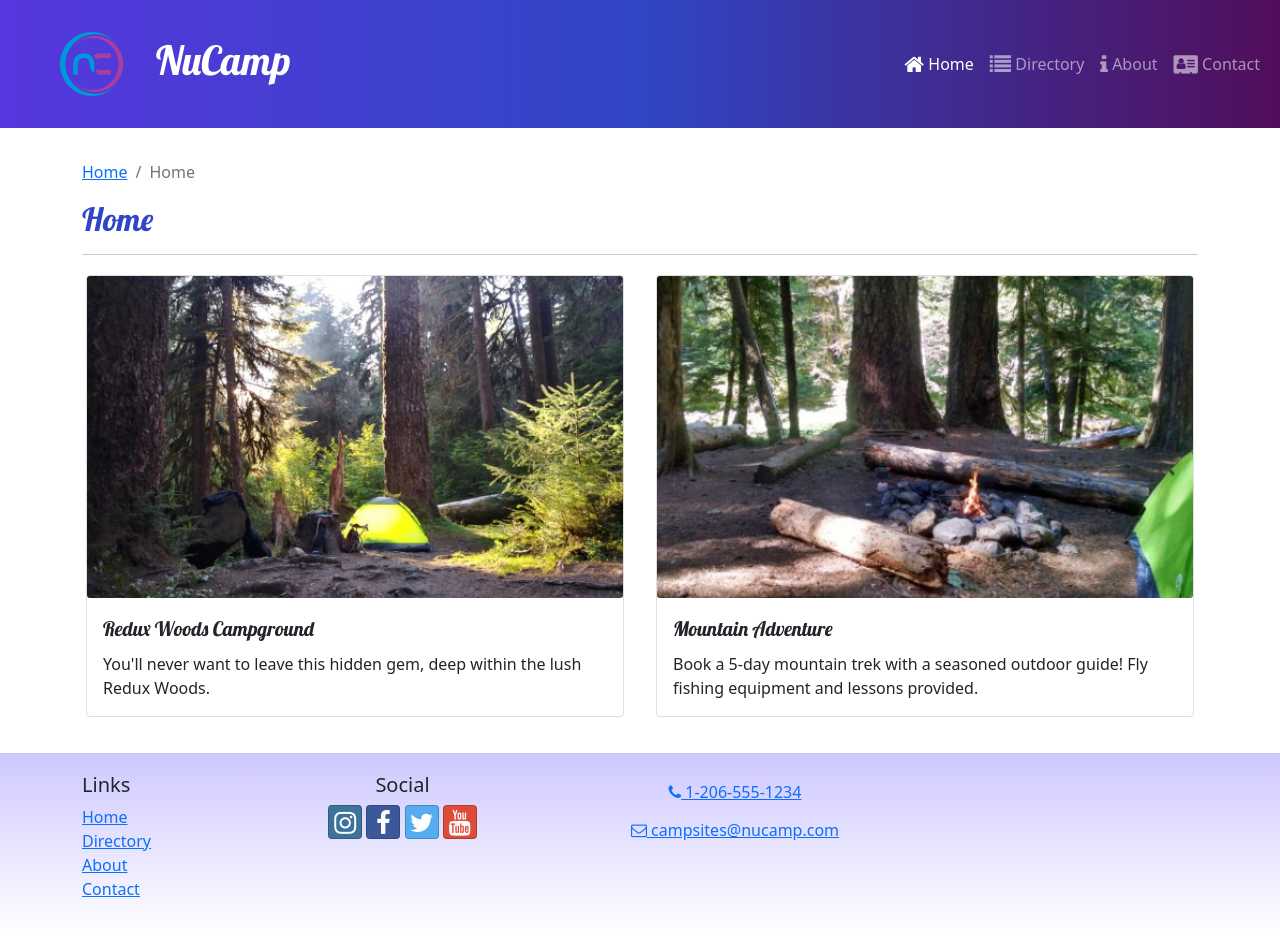
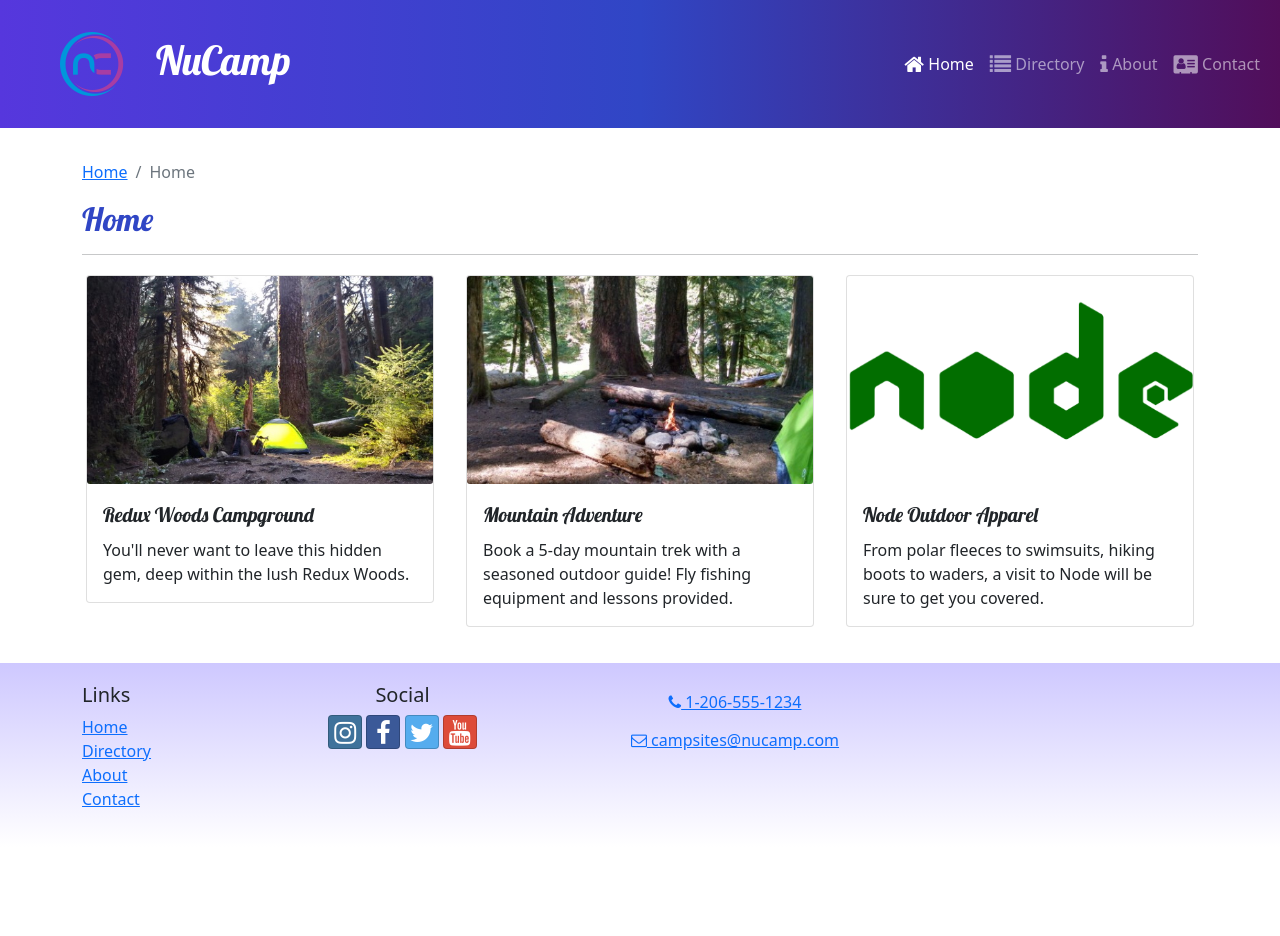
Before and after one commit to masaaapotat/nucampsite001, a React (Create React App) app: page / in a window 1280 px wide. After the commit the page ends 847 px from the top, so only its background shows below. Built offline with nearby package versions, Linux system fonts and the light colour scheme.

Commit message:
task three

```diff
--- a/src/features/display/DisplayList.js
+++ b/src/features/display/DisplayList.js
@@ -2,9 +2,10 @@
 import DisplayCard from './DisplayCard';
 import { selectFeaturedCampsite } from '../campsites/CampsitesSlice';
 import { selectFeaturedPromotion } from '../promotions/promotionsSlice';
+import {selectFeaturedPartner} from '../partners/partnersSlice'
 
 const DisplayList = () => {
-    const items = [selectFeaturedCampsite(), selectFeaturedPromotion()];
+    const items = [selectFeaturedCampsite(), selectFeaturedPromotion(), selectFeaturedPartner()];
 
     return (
         <Row>
--- /dev/null
+++ b/src/features/partners/partnersSlice.js
@@ -0,0 +1,13 @@
+import {PARTNERS} from '../../app/shared/PARTNERS';
+
+
+
+export const selectAllPartners = () => {
+  return PARTNERS;
+
+}
+
+// The selectFeaturedPartner function
+export const selectFeaturedPartner = () => {
+    return PARTNERS.find(partner => partner.featured);
+};
```
